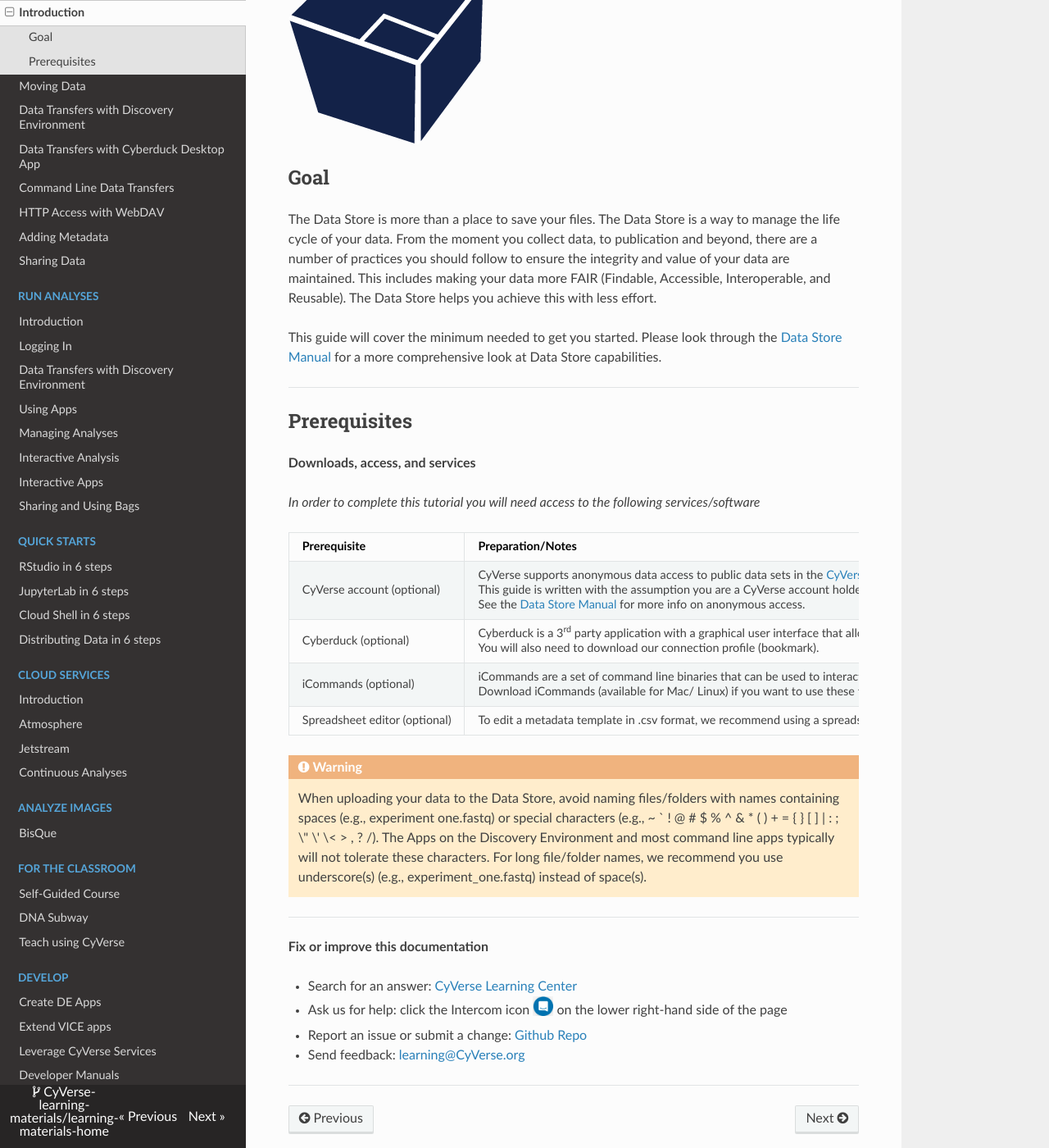
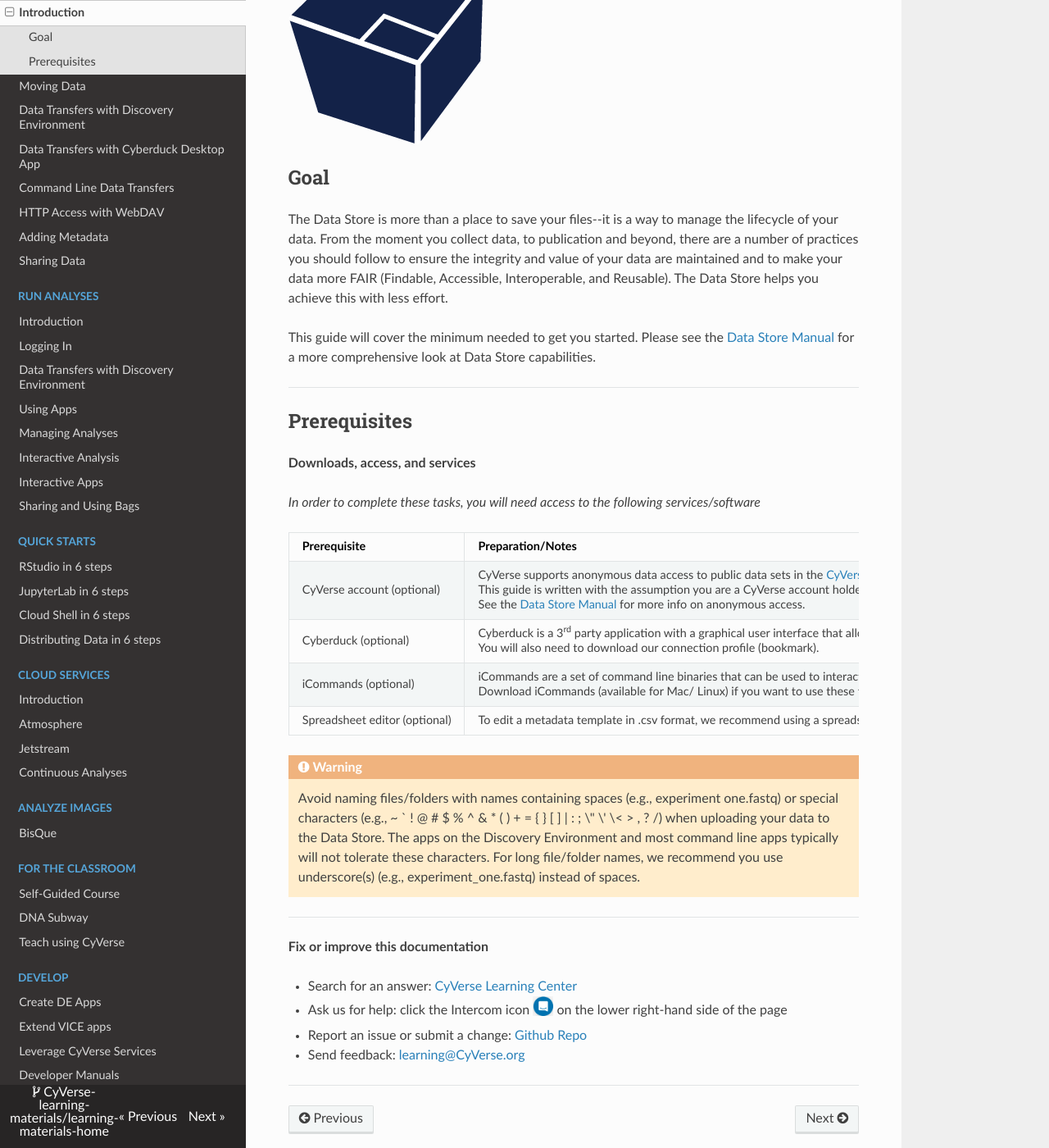
Before and after one commit to CyVerse-learning-materials/learning-materials-home, an MkDocs documentation site: the page built from docs/ds/intro.md, in a window 1280 px wide and 1400 px high, scrolled down 319 px. Shown: the whole window at 82% size. Built offline with MkDocs 1.6.1, drawn with Linux system fonts in a browser that asks for light colours; nearby versions of some CDN libraries; a script that is not in the unit is left out.

Commit message:
Word edits to streamline text

```diff
--- a/docs/ds/intro.md
+++ b/docs/ds/intro.md
@@ -4,16 +4,15 @@
 
 ## Goal
 
-The Data Store is more than a place to save your files. The Data
-Store is a way to manage the life cycle of your data. From the moment
+The Data Store is more than a place to save your files--it is a way to manage the lifecycle of your data. From the moment
 you collect data, to publication and beyond, there are a number of
 practices you should follow to ensure the integrity and value of your
-data are maintained. This includes making your data more FAIR (Findable,
+data are maintained and to make your data more FAIR (Findable,
 Accessible, Interoperable, and Reusable). The Data Store helps you
 achieve this with less effort.
 
 This guide will cover the minimum needed
-to get you started. Please look through the [Data Store Manual](https://cyverse.atlassian.net/wiki/spaces/DS/overview) for a more comprehensive look at Data Store capabilities.
+to get you started. Please see the [Data Store Manual](https://cyverse.atlassian.net/wiki/spaces/DS/overview) for a more comprehensive look at Data Store capabilities.
 
 ------------------------------------------------------------------------
 
@@ -21,7 +20,7 @@
 
 **Downloads, access, and services**
 
-*In order to complete this tutorial you will need access to the
+*In order to complete these tasks, you will need access to the
 following services/software*
 
 
@@ -34,13 +33,12 @@
 
 !!! Warning
 
-    When uploading your data to the Data Store, avoid naming
-    files/folders with names containing spaces (e.g., experiment one.fastq)
+    Avoid naming files/folders with names containing spaces (e.g., experiment one.fastq)
     or special characters (e.g., \~ \` ! @ \# \$ % \^ & \*
-    ( ) + = { } \[ \] \| : ; \" \' \< \> , ? /). The Apps on the Discovery
+    ( ) + = { } \[ \] \| : ; \" \' \< \> , ? /) when uploading your data to the Data Store. The apps on the Discovery
     Environment and most command line apps typically will not tolerate these
     characters. For long file/folder names, we recommend you use underscore(s) (e.g.,
-    experiment_one.fastq) instead of space(s).
+    experiment_one.fastq) instead of spaces.
 
 ------------------------------------------------------------------------
 
```
